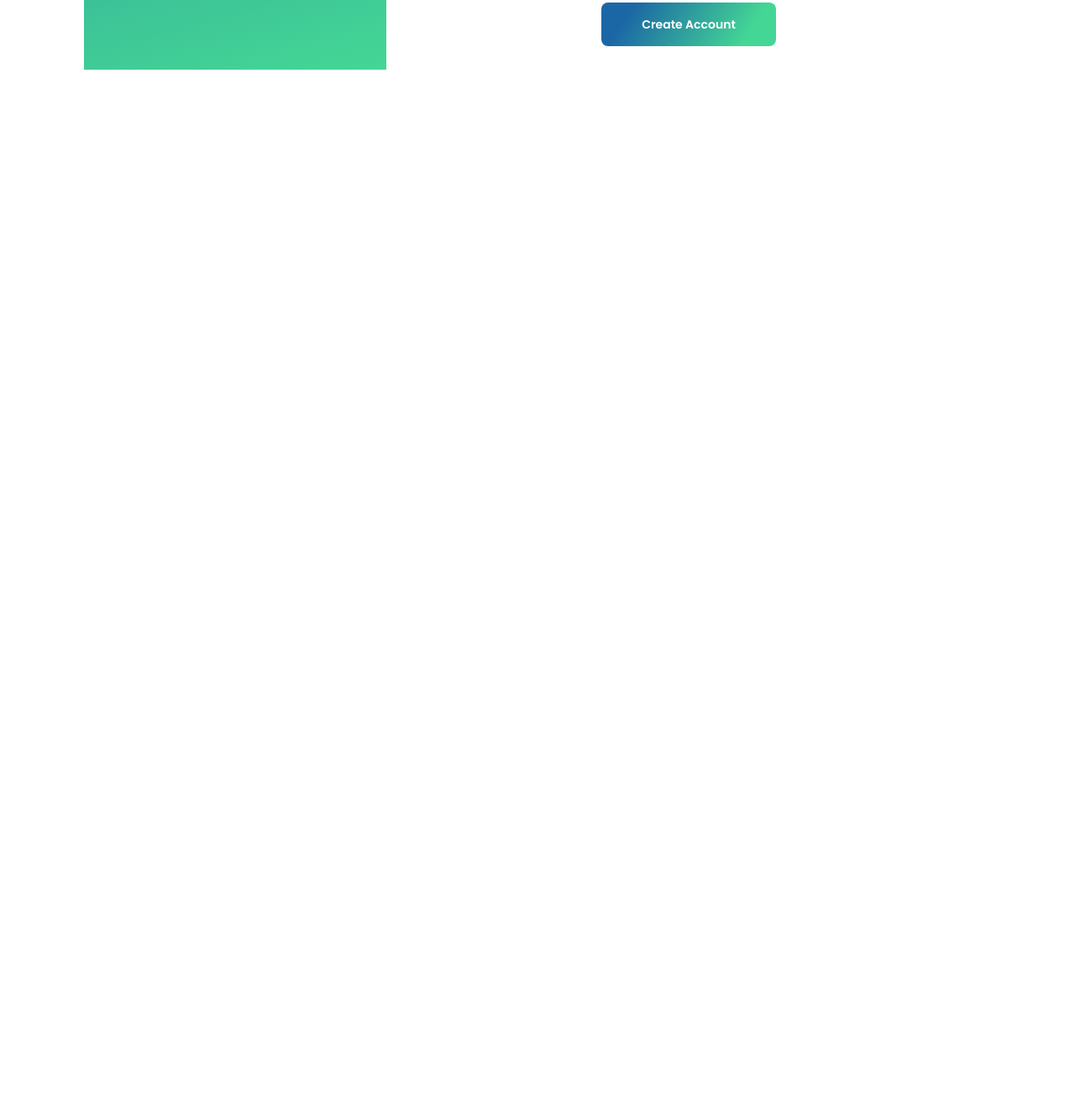
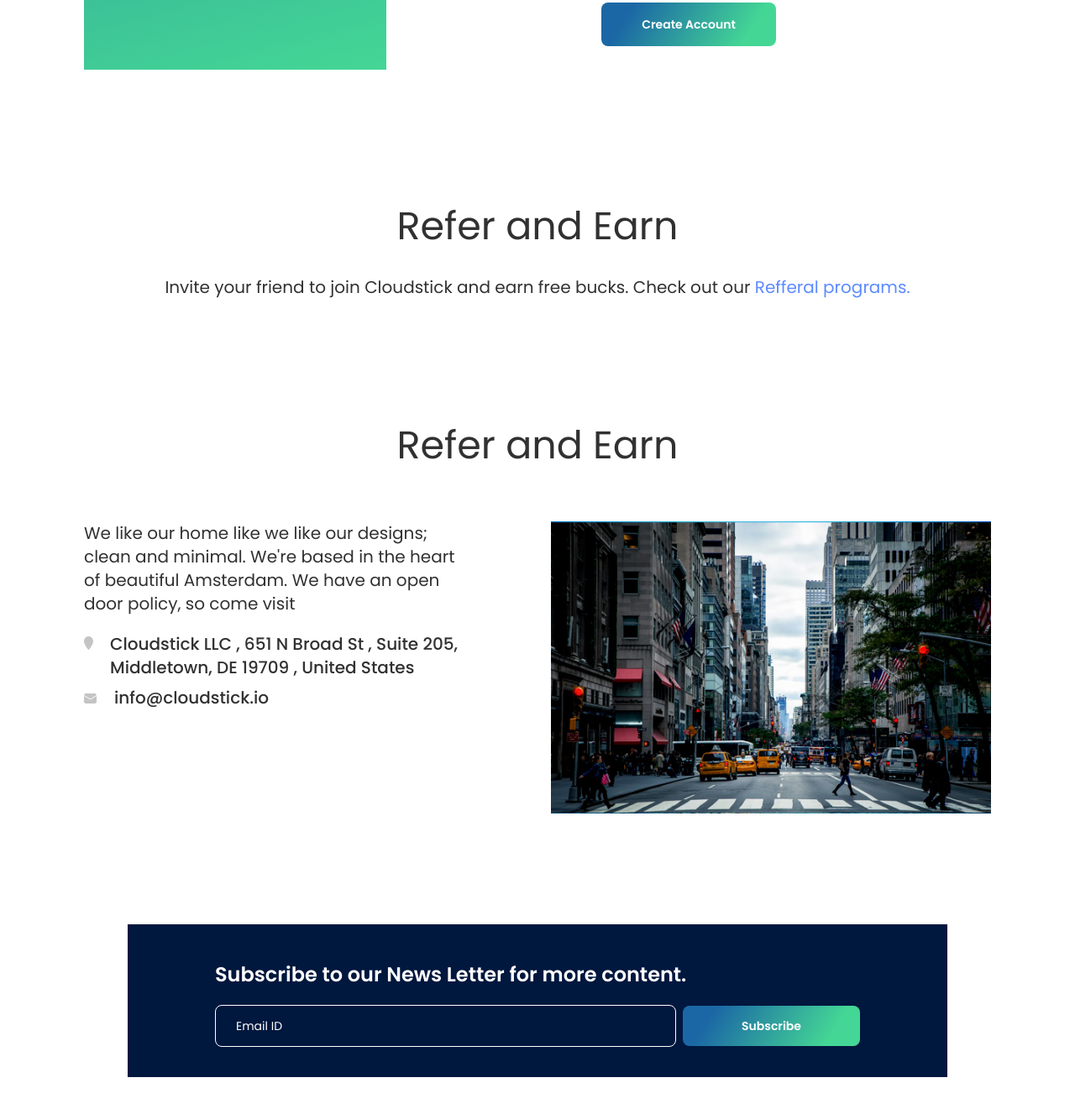
Before and after one commit to moloypal2021/cloudstick, a website: page public/contactus.html in a window 1280 px wide. Shown: the part 1077-2398 px from the top of the page at 84% size. Before the commit the page ends 1312 px from the top, so only its background shows below. Drawn offline with nearby package versions, Linux system fonts and the light colour scheme.

Commit message:
Contact US Page Complete

```diff
--- a/public/contactus.html
+++ b/public/contactus.html
@@ -149,6 +149,76 @@
         </div>
     </section>
     <!-- Heros Section End -->
+
+
+    <!-- Refer Section Start -->
+    <section class="container mx-auto px-6 xl:px-25 mb-16 sm:mb-24 md:mb-32 lg:mb-[140px]">
+        <h1 class="text-2xl sm:text-3xl md:text-4xl lg:text-46 text-center text-dark-1 mb-6">Refer and Earn</h1>
+        <p class="text-base sm:text-lg md:text-xl text-center text-dark-1">Invite your friend to join Cloudstick and
+            earn free bucks. Check out our <a href="#" class="text-blue-3"> Refferal programs.</a></p>
+    </section>
+    <!-- Refer Section End -->
+
+
+    <!-- Our Adress Section Start -->
+    <section class="container mx-auto px-6 xl:px-25 mb-16 sm:mb-20 md:mb-28 lg:mb-[132px]">
+        <h1 class="text-2xl sm:text-3xl md:text-4xl lg:text-46 text-center text-dark-1 mb-14">Refer and Earn</h1>
+        <div class="grid lg:grid-cols-2 gap-8">
+            <div class="lg:pr-16">
+                <p class="text-base sm:text-lg md:text-xl text-dark-1 mb-5">We like our home like we like our designs;
+                    clean and minimal. We're based in the heart of beautiful Amsterdam. We have an open door policy, so
+                    come visit</p>
+                <div class="flex items-baseline space-x-5 mb-2">
+                    <div class="w-4">
+                        <svg class="min-w-[11px]" width="11" height="16" viewBox="0 0 11 16" fill="none"
+                            xmlns="http://www.w3.org/2000/svg">
+                            <path
+                                d="M11 6C11 8.73125 7.64844 13.5938 6.17891 15.6C5.82656 16.0781 5.17344 16.0781 4.82109 15.6C3.32578 13.5938 0 8.73125 0 6C0 2.68625 2.4624 0 5.5 0C8.53646 0 11 2.68625 11 6Z"
+                                fill="#C4C4C4" />
+                        </svg>
+                    </div>
+                    <p class="text-base sm:text-lg md:text-xl text-dark-1 font-medium">Cloudstick LLC , 651 N Broad St ,
+                        Suite 205, Middletown, DE 19709 , United States</p>
+                </div>
+                <div class="flex items-baseline space-x-5">
+                    <div class="w-4">
+                        <svg class="min-w-[15px]" width="15" height="12" viewBox="0 0 15 12" fill="none"
+                            xmlns="http://www.w3.org/2000/svg">
+                            <path
+                                d="M15 3.11354V9.69231C15 10.3043 14.7531 10.8913 14.3135 11.3241C13.874 11.7569 13.2779 12 12.6562 12H2.34375C1.72215 12 1.12601 11.7569 0.686468 11.3241C0.24693 10.8913 0 10.3043 0 9.69231V3.11354L7.26188 7.32092C7.33402 7.36282 7.41624 7.38491 7.5 7.38491C7.58376 7.38491 7.66598 7.36282 7.73812 7.32092L15 3.11354ZM12.6562 2.85717e-08C13.2329 -8.92763e-05 13.7894 0.209175 14.2193 0.58776C14.6491 0.966344 14.922 1.48767 14.9859 2.052L7.5 6.38769L0.0140626 2.052C0.0779609 1.48767 0.350929 0.966344 0.780745 0.58776C1.21056 0.209175 1.76705 -8.92763e-05 2.34375 2.85717e-08H12.6562Z"
+                                fill="#C4C4C4" />
+                        </svg>
+                    </div>
+
+                    <p class="text-base sm:text-lg md:text-xl text-dark-1 font-medium">info@cloudstick.io</p>
+                </div>
+            </div>
+            <div class="">
+                <img src="./assets/images/our-address-img.png" alt="" class="w-full">
+            </div>
+        </div>
+    </section>
+    <!-- Our Adress Section End -->
+
+    <!-- Newsletter Section Start -->
+    <section class="container mx-auto px-6 2xl:px-0 xl:max-w-screen-lg mb-[104px]">
+        <div class="bg-blue-1 w-full pt-11 pb-9 px-6 sm:px-16">
+            <div class="max-w-3xl mx-auto">
+                <h4 class="text-2xl font-semibold text-white mb-5 text-center lg:text-start">Subscribe to our News
+                    Letter for more content.</h4>
+                <div class="flex flex-col lg:flex-row items-center lg:space-x-2 space-y-2 lg:space-y-0">
+                    <input type="text"
+                        class="w-full border border-white bg-transparent py-3.5 px-6 rounded-lg text-sm text-white placeholder:text-white"
+                        placeholder="Email ID">
+
+                    <button
+                        class="text-sm font-semibold text-white px-12 xl:px-[70px] py-3.5 bg-1 rounded-lg">Subscribe</button>
+                </div>
+            </div>
+        </div>
+    </section>
+    <!-- Newsletter Section End -->
+
 
     <script>
         function country() {
```
Also changed, not shown: public/assets/css/tailwind.css, public/assets/images/our-address-img.png (added).
